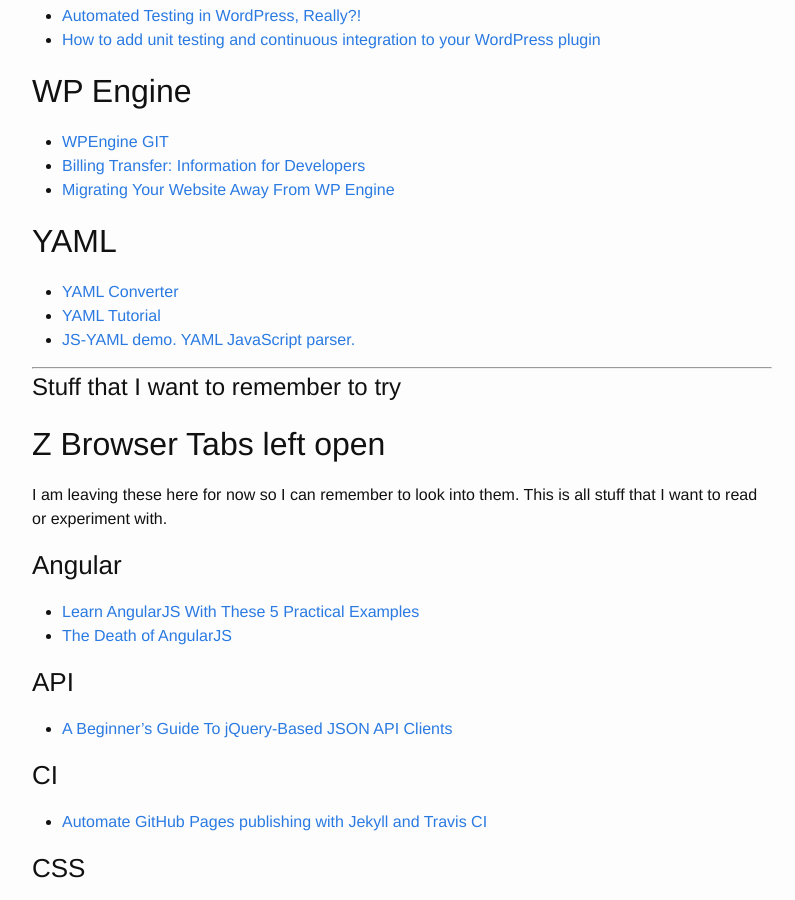
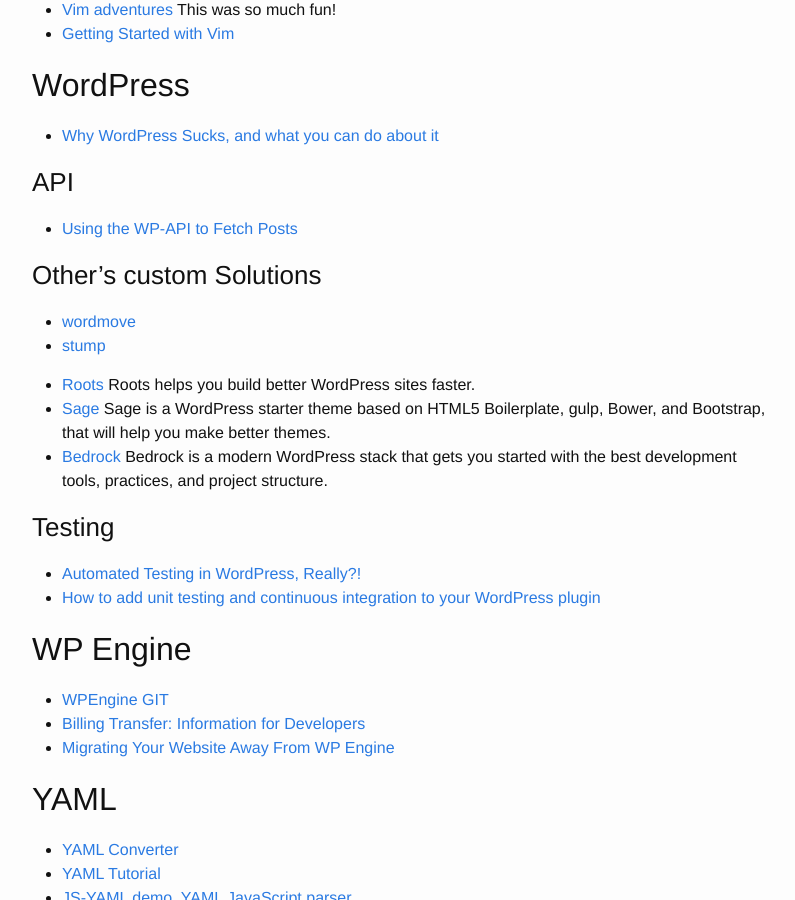
Before and after one commit to brownerd/brownerd.github.io, a Jekyll site: the page built from _posts/2015-01-01-reading-list-2015.md, in a window 1280 px wide and 900 px high, scrolled down 29029 px. Shown: the whole window, without its empty margins (238-1033 px from the left). Built offline with Jekyll 4.4.1, drawn with Linux system fonts in a browser that asks for light colours; emoji names are drawn with the system emoji font; some of the changed text lies outside the part shown.

Commit message:
add wp solutions like sage and bedrock

```diff
--- a/_posts/2015-01-01-reading-list-2015.md
+++ b/_posts/2015-01-01-reading-list-2015.md
@@ -523,6 +527,16 @@ Just tyring to get better with handling merge conflicts
 
 
 
+
+## GSAP
+- [Animating SVG with GSAP](http://greensock.com/svg-tips)
+
+
+
+
+
+
+
 ## Gulp
 
 ### Articles
@@ -562,6 +576,7 @@ Just tyring to get better with handling merge conflicts
 
 
 ## HTML
+- [Copy & Paste & The Web](https://css-tricks.com/copy-paste-the-web/https://css-tricks.com/copy-paste-the-web/)
 
 
 ### Forms
@@ -587,6 +602,7 @@ A fast and modern static website engine
 
 ## Icons
 
+- [The noun project](https://thenounproject.com)
 - [Evil Icons](https://github.com/outpunk/gulp-evil-icons) SVGs and npm
 - [Stash flat icons](http://stashflaticons.com/)
 - [11 Great Icon Fonts for Your Projects](https://scotch.io/bar-talk/11-great-icon-fonts-for-your-projects)
@@ -1603,6 +1619,16 @@ Tom’s Own Minimal Language. I hate XML. I like JSON. I love YAML. And I just s
 
 ### API
 - [Using the WP-API to Fetch Posts](https://css-tricks.com/using-the-wp-api-to-fetch-posts/)
+
+
+### Other's custom Solutions
+- [wordmove](https://github.com/welaika/wordmovehttps://github.com/welaika/wordmove)
+- [stump](https://github.com/kohactive/stump)
+
+- [Roots](https://roots.io/) Roots helps you build better WordPress sites faster.
+- [Sage](https://roots.io/sage/) Sage is a WordPress starter theme based on HTML5 Boilerplate, gulp, Bower, and Bootstrap, that will help you make better themes.
+- [Bedrock](https://roots.io/bedrock/) Bedrock is a modern WordPress stack that gets you started with the best development tools, practices, and project structure.
+
 
 
 ### Testing
```
Also changed, not shown: other parts of _posts/2015-01-01-reading-list-2015.md (+5 -1 lines).
